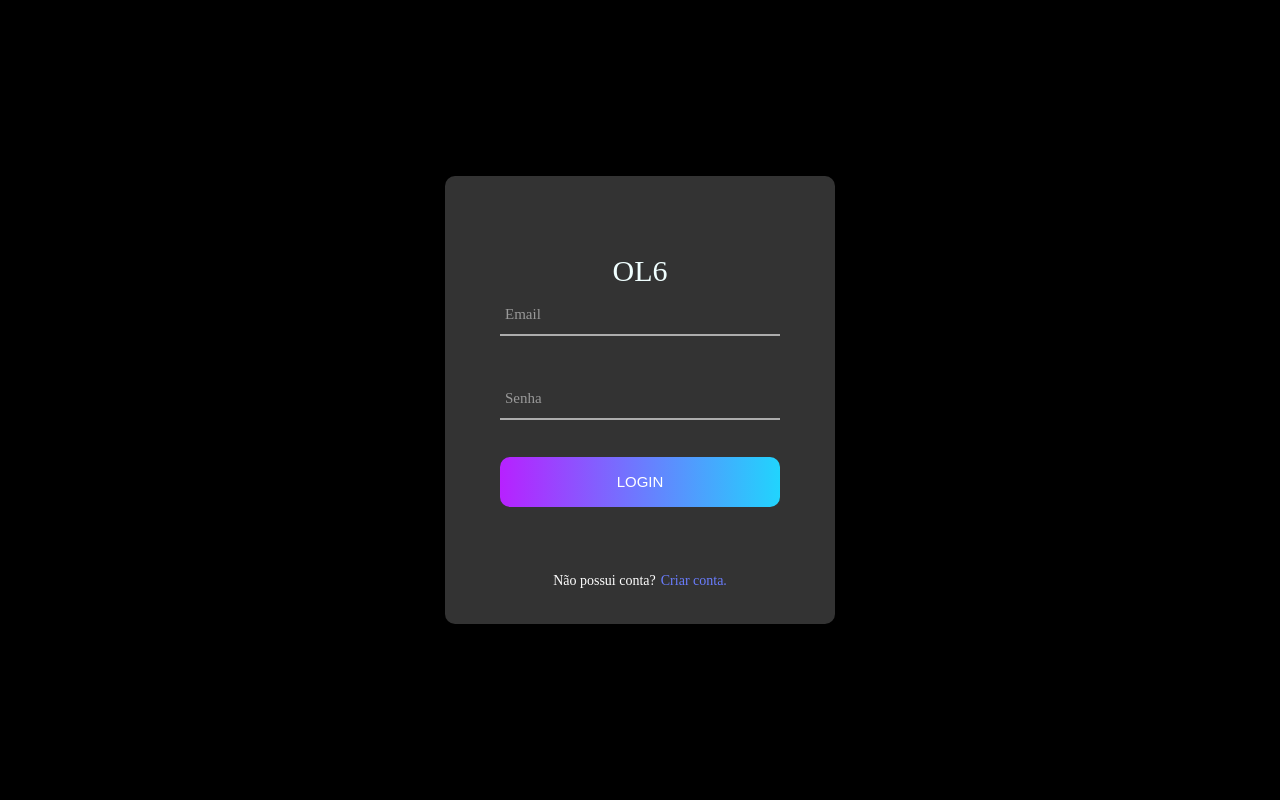
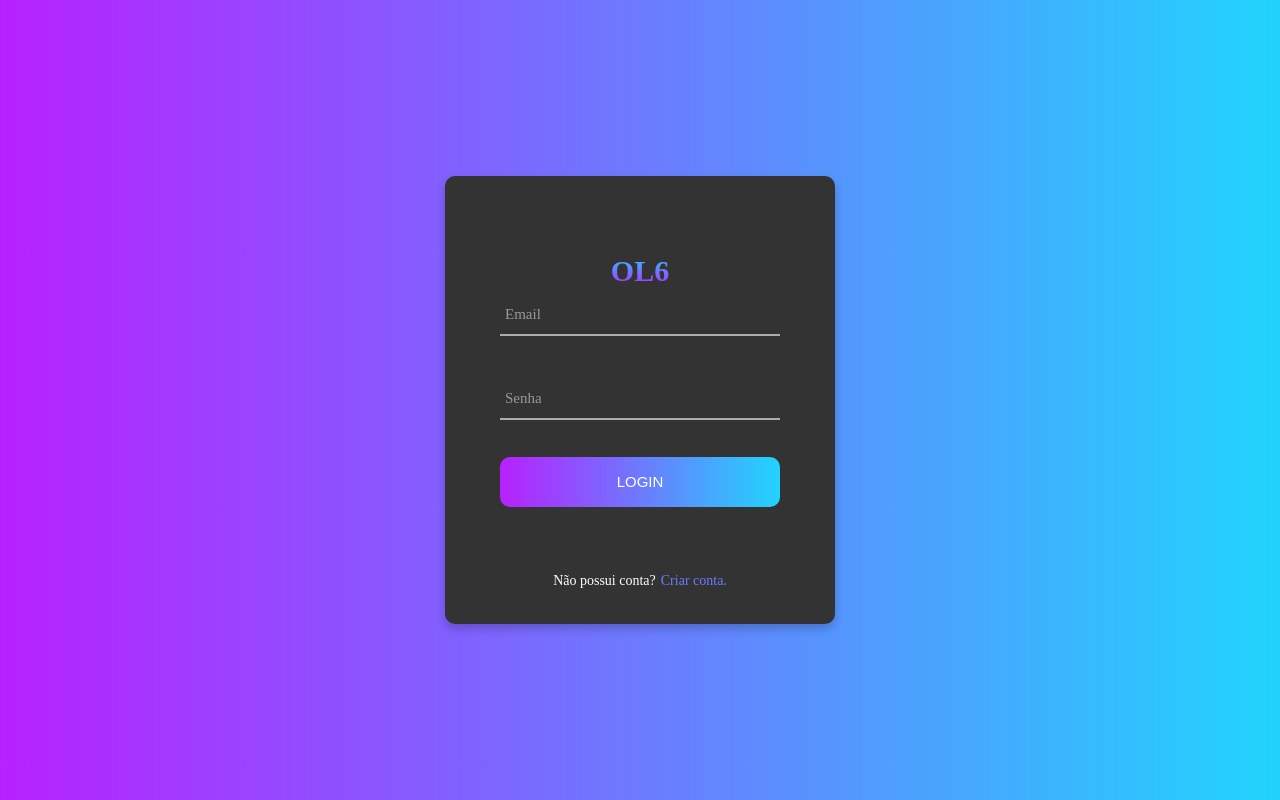
Before and after one commit to Carlosajunior/OL6-Frontend, a React (Vite) app: page / in a window 1280 px wide. Built offline with nearby package versions, Linux system fonts and the light colour scheme.

Commit message:
feat: estilizações

```diff
--- a/src/App.tsx
+++ b/src/App.tsx
@@ -1,23 +1,45 @@
+import { useState } from "react";
 import "./styles.css";
 
 function App() {
+  const [email, setEmail] = useState("");
+  const [password, setPassword] = useState("");
   return (
     <div className="container">
       <div className="container-login">
         <div className="wrap-login">
           <form className="login-form">
-            <span className="login-form-title">OL6</span>
+            <h1 className="login-form-title">OL6</h1>
             <div className="wrap-input-email">
-              <input className="input-email" type="email" />
+              <input
+                className={
+                  email !== "" ? "has-value input-email" : "input-email"
+                }
+                type="email"
+                value={email}
+                onChange={(e) => setEmail(e.target.value)}
+              />
               <span className="focus-input" data-placeholder="Email"></span>
             </div>
+
             <div className="wrap-input-password">
-              <input className="input-password" type="password" />
+              <input
+                className={
+                  password !== ""
+                    ? "has-value input-password"
+                    : "input-password"
+                }
+                type="password"
+                value={password}
+                onChange={(e) => setPassword(e.target.value)}
+              />
               <span className="focus-input" data-placeholder="Senha"></span>
             </div>
+
             <div className="container-login-form-btn">
               <button className="login-form-btn">Login</button>
             </div>
+
             <div className="text-center-login-form">
               <span className="text-for-non-registered-user">
                 Não possui conta?
--- a/src/styles.css
+++ b/src/styles.css
@@ -15,7 +15,7 @@
   align-items: center;
   justify-content: center;
   padding: 15px;
-  background-color: black;
+  background: linear-gradient(to left, #21d4fd, #b721ff);
 }
 .wrap-login {
   width: 390px;
@@ -31,7 +31,9 @@
 .login-form-title {
   display: block;
   font-size: 30px;
-  color: azure;
+  background: -webkit-linear-gradient(#21d4fd, #b721ff);
+  -webkit-background-clip: text;
+  -webkit-text-fill-color: transparent;
   line-height: 1.2;
   text-align: center;
 }
@@ -131,6 +133,9 @@
 .input-password:focus + .focus-input::before {
   width: 100%;
 }
+.has-value + .focus-input::after {
+  top: -15px;
+}
 .container-login-form-btn {
   display: flex;
   flex-wrap: wrap;
```
